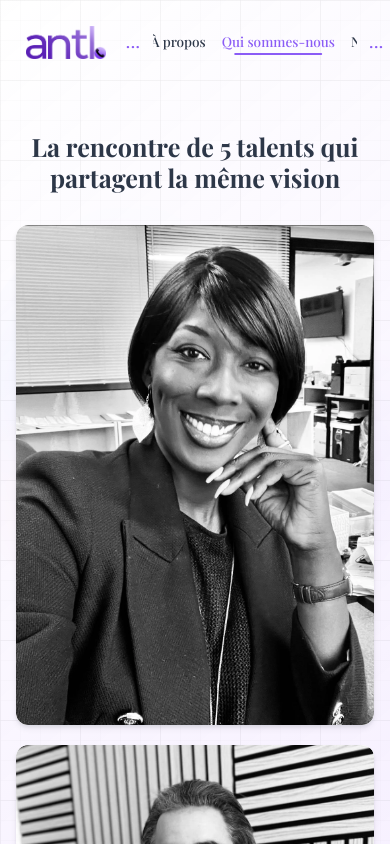
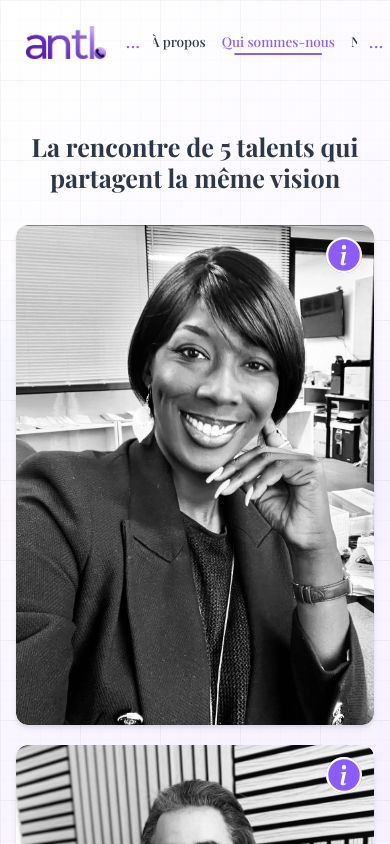
Before and after one commit to ANTL-software/external_website, a React (Vite) app: page /team in a window 390 px wide. Shown: the top 844 px of the page. Built offline with nearby package versions, Linux system fonts and the light colour scheme; no server answers; a web font is replaced by a local one.

Commit message:
feat: add info and close buttons to team member cards with overlay functionality

```diff
--- a/src/components/meetOurTeam_v1/MeetOurTeam_v1.tsx
+++ b/src/components/meetOurTeam_v1/MeetOurTeam_v1.tsx
@@ -3,6 +3,8 @@ import "./meetOurTeam_v1.scss";
 import type { ReactElement } from "react";
 import { useTranslation } from "react-i18next";
 import { Link } from "react-router-dom";
+import { BsInfoCircle } from "react-icons/bs";
+import { BsXLg } from "react-icons/bs";
 
 import ppNA from "../../assets/images/pp/NA_BW.webp";
 import ppSH from "../../assets/images/pp/SH_BW.webp";
@@ -18,6 +20,13 @@ type TeamMember = {
 
 export default function MeetOurTeam(): ReactElement {
   const { t } = useTranslation();
+
+  function toggleCard(event: React.MouseEvent<HTMLButtonElement>) {
+    const card = event.currentTarget.closest(".teamMemberCard");
+    if (card instanceof HTMLElement) {
+      card.classList.toggle("overlayActive");
+    }
+  }
 
   const memberImages = [ppNA, ppND, ppSH, ppLC, ppMS];
   const memberImageAlts = [
@@ -65,7 +74,21 @@ export default function MeetOurTeam(): ReactElement {
                 className="memberImage"
                 loading="lazy"
               />
+              <button
+                className="infoButton"
+                onClick={toggleCard}
+                aria-label="Plus d'informations"
+              >
+                <BsInfoCircle className="infoIcon" />
+              </button>
               <div className="memberOverlay">
+                <button
+                  className="closeButton"
+                  onClick={toggleCard}
+                  aria-label="Fermer"
+                >
+                  <BsXLg className="closeIcon" />
+                </button>
                 <div className="memberContent">
                   <p className="memberRole">{member.role}</p>
                   <h3 className="memberName">{member.name}</h3>
--- a/src/components/meetOurTeam_v1/meetOurTeam_v1.scss
+++ b/src/components/meetOurTeam_v1/meetOurTeam_v1.scss
@@ -44,7 +44,65 @@
 #meetOurTeamComponent .teamMemberCard:hover {
   transform: translateY(-8px);
   box-shadow: vars.$shadow-lg;
+}
+
+#meetOurTeamComponent .infoButton {
+  position: absolute;
+  top: vars.$spacing-sm;
+  right: vars.$spacing-sm;
+  background: vars.$primary-color;
+  border: none;
   cursor: pointer;
+  padding: 0;
+  z-index: 20;
+  transition: transform 0.2s ease, opacity 0.2s ease;
+  border-radius: 50%;
+  display: flex;
+  align-items: center;
+  justify-content: center;
+}
+
+#meetOurTeamComponent .infoButton:hover {
+  transform: scale(1.1);
+}
+
+#meetOurTeamComponent .infoIcon {
+  width: 22px;
+  height: 22px;
+  color: #ffffff;
+}
+
+#meetOurTeamComponent .closeButton {
+  position: absolute;
+  top: vars.$spacing-sm;
+  right: vars.$spacing-sm;
+  background: transparent;
+  border: none;
+  cursor: pointer;
+  padding: vars.$spacing-xs;
+  z-index: 25;
+  transition: transform 0.2s ease;
+  border-radius: 50%;
+  display: flex;
+  align-items: center;
+  justify-content: center;
+}
+
+#meetOurTeamComponent .closeButton:hover {
+  transform: scale(1.1);
+}
+
+#meetOurTeamComponent .closeIcon {
+  width: 24px;
+  height: 24px;
+  color: #ffffff;
+  filter: drop-shadow(0 2px 4px rgba(0, 0, 0, 0.5));
+}
+
+/* Cacher l'icône info quand l'overlay est actif */
+#meetOurTeamComponent .teamMemberCard.overlayActive .infoButton {
+  opacity: 0;
+  pointer-events: none;
 }
 
 #meetOurTeamComponent .memberImage {
@@ -101,11 +159,11 @@
   gap: vars.$spacing-sm;
 }
 
-#meetOurTeamComponent .teamMemberCard:hover .memberOverlay {
+#meetOurTeamComponent .teamMemberCard.overlayActive .memberOverlay {
   opacity: 1;
 }
 
-#meetOurTeamComponent .teamMemberCard:hover .memberImage {
+#meetOurTeamComponent .teamMemberCard.overlayActive .memberImage {
   filter: brightness(0.7);
 }
 
@@ -312,6 +370,16 @@
   #meetOurTeamComponent .teamMemberCard {
     min-height: 500px;
   }
+
+  #meetOurTeamComponent .infoIcon {
+    width: 36px;
+    height: 36px;
+  }
+
+  #meetOurTeamComponent .closeIcon {
+    width: 40px;
+    height: 40px;
+  }
 }
 
 @media (max-width: 480px) {
@@ -333,12 +401,19 @@
     transition: none;
   }
 
-  #meetOurTeamComponent .teamMemberCard:hover .memberImage {
-    transform: none;
+  #meetOurTeamComponent .teamMemberCard.overlayActive .memberImage {
     filter: none;
   }
 
   #meetOurTeamComponent .memberOverlay {
+    transition: none;
+  }
+
+  #meetOurTeamComponent .infoButton {
+    transition: none;
+  }
+
+  #meetOurTeamComponent .closeButton {
     transition: none;
   }
 
```
